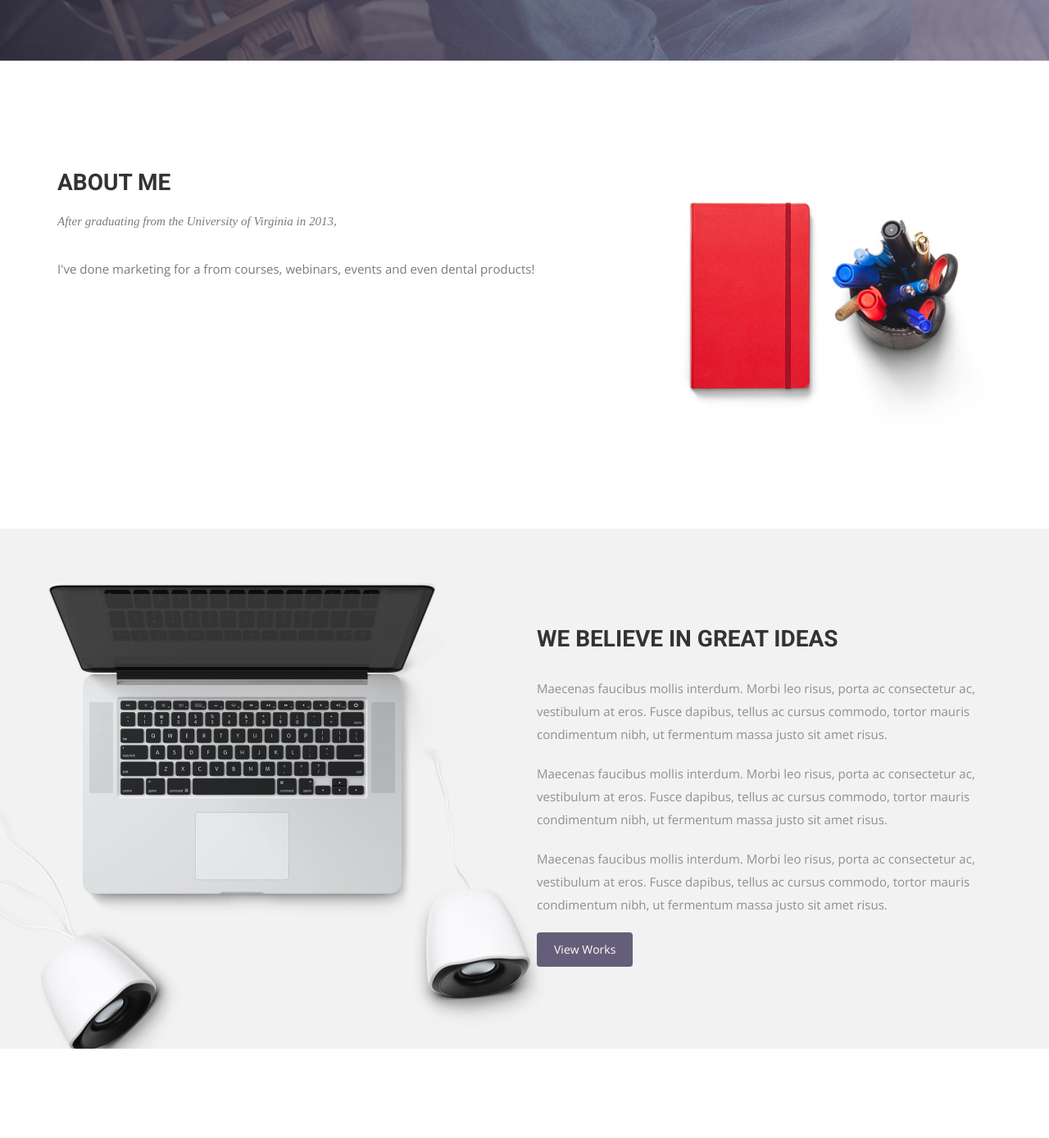
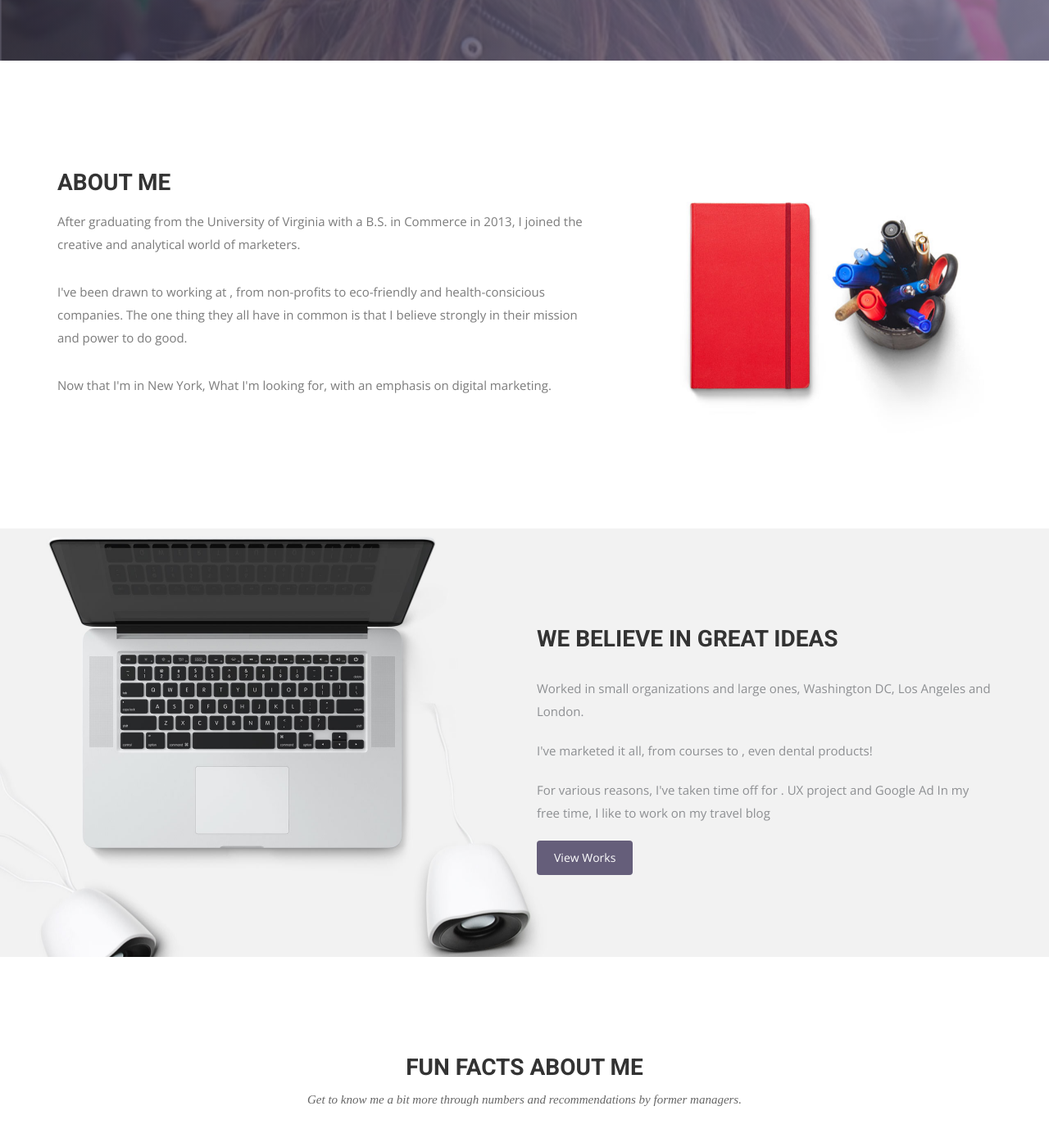
Before and after one commit to melanietsou/melanietsou.github.io, a Jekyll site: the page built from index.html, in a window 1280 px wide and 1400 px high, scrolled down 781 px. Shown: the top 1389 px of the window at 82% size. Built offline with Jekyll 4.4.1, drawn with Linux system fonts in a browser that asks for light colours; nearby versions of some CDN libraries; some web fonts are replaced; some of the changed text lies outside the part shown.

Commit message:
changes to homepage

```diff
--- a/_includes/header.html
+++ b/_includes/header.html
@@ -15,15 +15,15 @@
             <span class="icon-bar"></span>
             </button>
             <a class="navbar-brand" href="index.html">
-              <img src="{{ site.baseurl }}/img/logo.png" alt="Logo">
+              <img src="{{ site.baseurl }}/img/MelanieTsouLogo.png" alt="Logo">
             </a>
           </div>
             <!-- Collect the nav links, forms, and other content for toggling -->
             <div class="collapse navbar-collapse" id="bs-example-navbar-collapse-1">
               <ul class="nav navbar-nav navbar-right">
                 <li><a href="{{ site.baseurl }}/">Home</a></li>
-                <li><a href="{{ site.baseurl }}/work">Work</a></li>
-                <li><a href="{{ site.baseurl }}/blog">Blog</a></li>
+                <li><a href="{{ site.baseurl }}/work">Work Experience</a></li>
+                <li><a href="{{ site.baseurl }}/blog">Projects</a></li>
                 <li><a href="{{ site.baseurl }}/contact">Contact</a></li>
               </ul>
             </div><!-- /.navbar-collapse -->
--- a/index.html
+++ b/index.html
@@ -10,8 +10,8 @@
     <div class="row">
       <div class="col-md-10 col-md-offset-2">
         <div class="block">
-          <h1 class="animated fadeInUp">A DIGITAL MARKETING &#38; <br> DESIGN AGENCY</h1>
-          <p class="animated fadeInUp">We love the Web and the work we do. We work closely with our clients to deliver the best possible solutions for their needs</p>
+          <h1 class="animated fadeInUp">A DREAMER &#38; <br> A DOER</h1>
+          <p class="animated fadeInUp">I believe in using digital marketing to create a positive impact, whether that be for people or the planet. </p>
         </div>
       </div>
     </div>
@@ -25,9 +25,12 @@
         <div class="block">
           <div class="section-title">
             <h2>About Me</h2>
-            <p>After graduating from the University of Virginia in 2013, </p>
-          </div>
-          <p>I've done marketing for a from courses, webinars, events and even dental products! </p>
+            </div>
+            <p>After graduating from the University of Virginia with a B.S. in Commerce in 2013, I joined the creative and analytical world of marketers.</p>
+
+          <p>I've been drawn to working at , from non-profits to eco-friendly and health-consicious companies. The one thing they all have in common is that I believe strongly in their mission and power to do good. </p>
+
+          <p>Now that I'm in New York, What I'm looking for, with an emphasis on digital marketing. </p>
         </div>
       </div><!-- .col-md-7 close -->
       <div class="col-md-5 col-sm-12">
@@ -44,9 +47,9 @@
   <div class="row">
     <div class="col-md-6 col-md-offset-6">
       <h2>WE BELIEVE IN GREAT IDEAS</h2>
-      <p>Maecenas faucibus mollis interdum. Morbi leo risus, porta ac consectetur ac, vestibulum at eros. Fusce dapibus, tellus ac cursus commodo, tortor mauris condimentum nibh, ut fermentum massa justo sit amet risus.</p>
-      <p>Maecenas faucibus mollis interdum. Morbi leo risus, porta ac consectetur ac, vestibulum at eros. Fusce dapibus, tellus ac cursus commodo, tortor mauris condimentum nibh, ut fermentum massa justo sit amet risus.</p>
-      <p>Maecenas faucibus mollis interdum. Morbi leo risus, porta ac consectetur ac, vestibulum at eros. Fusce dapibus, tellus ac cursus commodo, tortor mauris condimentum nibh, ut fermentum massa justo sit amet risus.</p>
+      <p>Worked in small organizations and large ones, Washington DC, Los Angeles and London.</p>
+      <p>I've marketed it all, from courses to , even dental products!</p>
+      <p>For various reasons, I've taken time off for . UX project and Google Ad In my free time, I like to work on my travel blog</p>
       <a href="#" class="btn btn-view-works">View Works</a>
     </div>
   </div>
```
Also changed, not shown: melaniedreaming.html (added, +12 -0 lines), img/MelanieTsouLogo.png (added), img/slider-bg.jpg.
